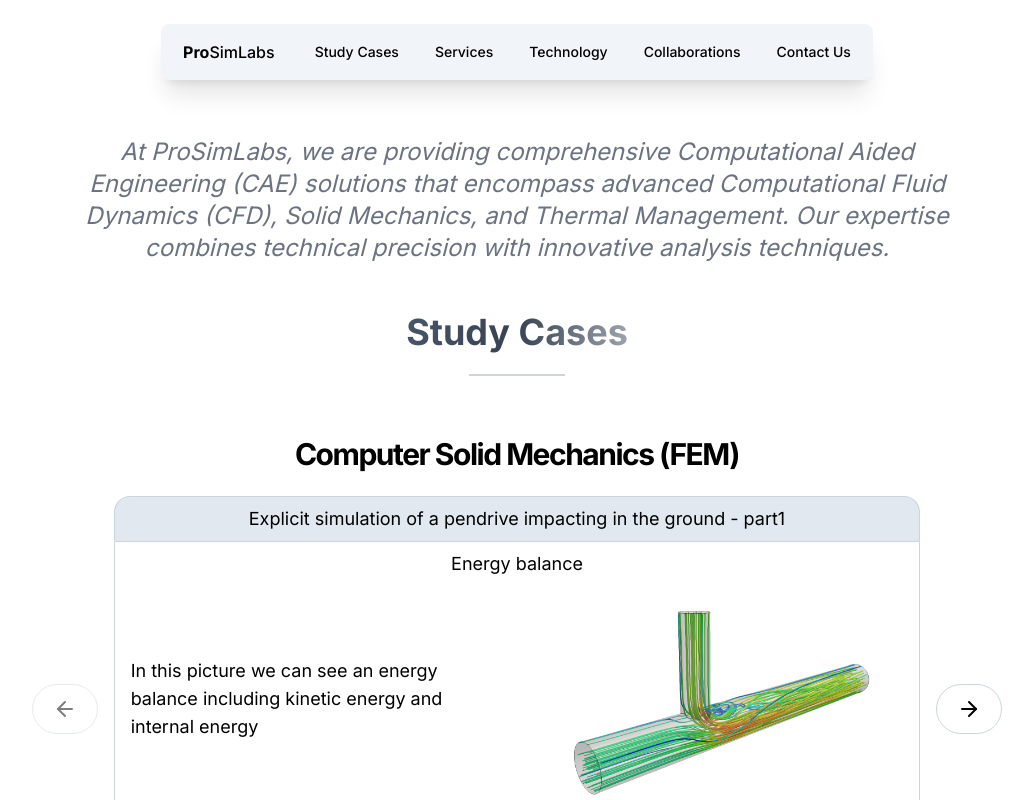
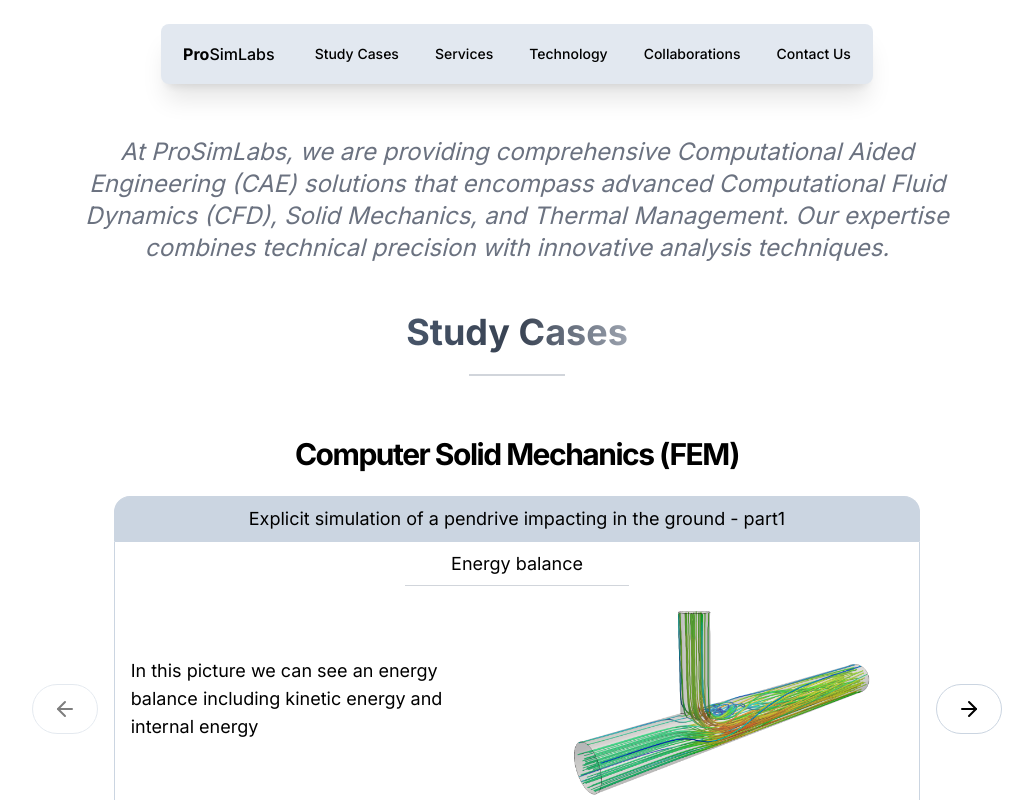
Before and after one commit to jparraporcar/prosimcae, a Next.js app: page / in a window 1280 px wide. Shown: the top 800 px of the page, without its empty margins (123-1156 px from the left). Built offline with nearby package versions, Linux system fonts and the light colour scheme.

Commit message:
Updated carousel styling and navbar background colour

```diff
--- a/src/components/custom/navigation.tsx
+++ b/src/components/custom/navigation.tsx
@@ -21,7 +21,7 @@
 
 export function Navigation() {
   return (
-    <div className="fixed flex rounded-lg border-slate-400 shadow-xl p-1 bg-slate-100 h-14">
+    <div className="fixed flex rounded-lg border-slate-400 shadow-xl p-1 bg-slate-200">
       <NavigationMenu>
         <NavigationMenuList>
           <NavigationMenuItem>
--- a/src/components/custom/study-case.tsx
+++ b/src/components/custom/study-case.tsx
@@ -9,6 +9,7 @@
 } from "@/components/ui/carousel";
 import { Separator } from "@radix-ui/react-separator";
 import "./study-case.css";
+import { SeparatorVertical } from "lucide-react";
 
 interface StudyCaseProps {
   images: {
@@ -30,7 +31,10 @@
           {props.images.map((image, index) => (
             <CarouselItem key={index}>
               <div className="flex flex-col mb-16">
-                <h1 className="text-center p-2">{image.title}</h1>
+                <h1 className="text-center px-2 pt-2 pb-1">{image.title}</h1>
+                <div
+                  className={cn(["w-56 h-1 border-b border-gray-300 mx-auto"])}
+                ></div>
                 <div className="flex flex-row items-center ">
                   <div className="w-1/2 p-4">{image.description}</div>
                   <figure className="w-1/2">
--- a/src/components/custom/study-cases-section.tsx
+++ b/src/components/custom/study-cases-section.tsx
@@ -62,7 +62,7 @@
       </h2>
       {props.studyCases.map((studyCase, index) => (
         <div key={index} className="flex flex-col w-11/12 mb-20">
-          <h1 className="text-center border-t border-l border-r p-2 rounded-tl-2xl rounded-tr-2xl border-slate-300 bg-slate-200">
+          <h1 className="text-center border-t border-l border-r p-2 rounded-tl-2xl rounded-tr-2xl border-slate-300 bg-slate-300">
             {studyCase.studyCaseTitle}
           </h1>
           <div className="border rounded-bl-2xl rounded-br-2xl border-slate-300">
```
